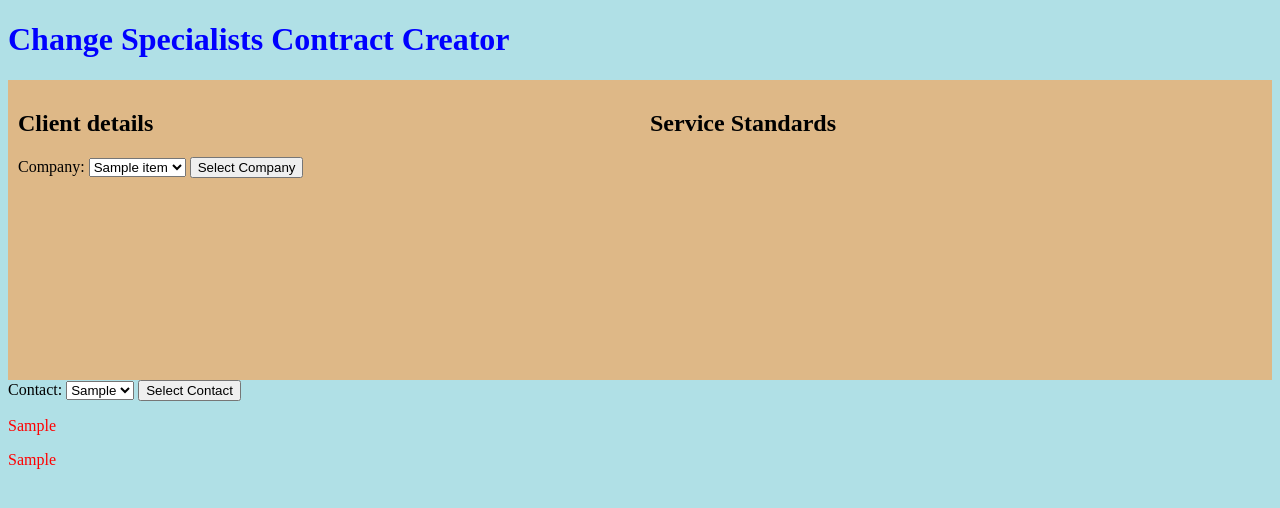
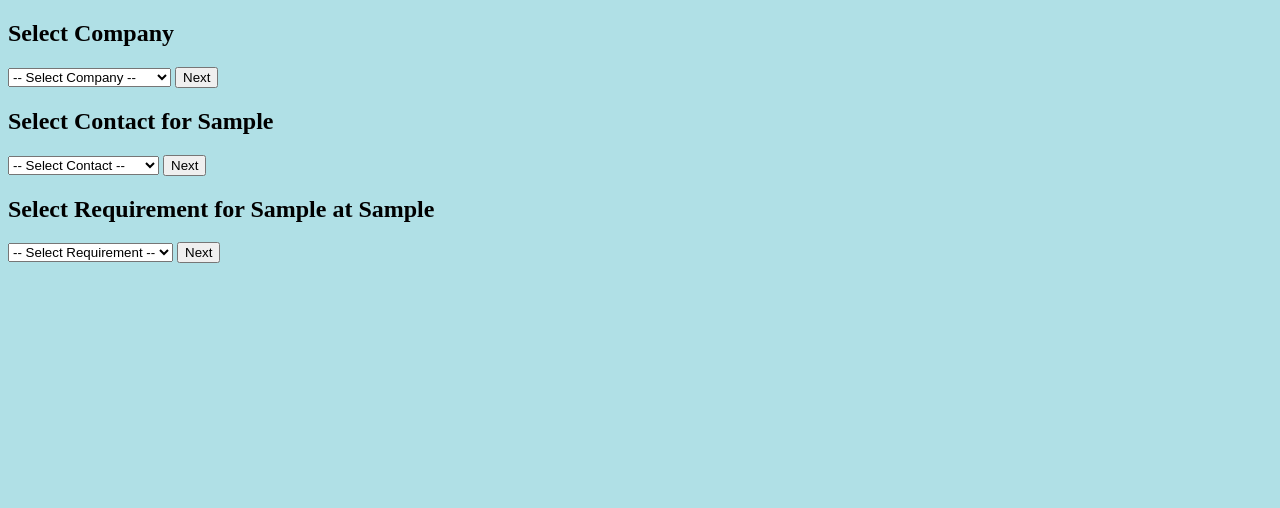
Before and after one commit to mikehorn1969/cs_contracts, a Flask app: template src/templates/index.html in a window 1280 px wide. Shown: the top 508 px of the page. Run offline with Flask 3, Linux system fonts and the light colour scheme; the template is opened without the code that fills it: most values are stand-ins (such as "Sample title", 1, 10 or a date in 2020); data that the repository does not hold is empty.

Commit message:
Requirements back end completed. UI is not yet picking it up

```diff
--- a/src/app.py
+++ b/src/app.py
@@ -1,7 +1,7 @@
 # app.py
 
 from flask import Flask, render_template, request, jsonify, session, redirect, url_for
-from c7query import getC7Companies, getContactsByCompany, getC7Contacts
+from c7query import getC7Companies, getContactsByCompany, getC7Requirements
 from classes import Company, Contact, Requirement
 import secrets
 
@@ -11,39 +11,52 @@ app.secret_key = secrets.token_hex(32)
 @app.route('/', methods=["GET", "POST"])
 def index():
 
-    """ companies = getC7Companies()
-    company_names = []
-    for company in companies:
-        company_names.append(company.get("CompanyName"))
+    companies = getC7Companies()
+    company_names = [company["CompanyName"] for company in companies]
 
     contact_names = []
-    if session.get("selected_company") is None:
-        contacts = getC7Contacts()
-    else:
-        contacts = getContactsByCompany(session.get("selected_company"))
+    req_names = []
 
-    for contact in contacts:
-        contact_names.append(contact.get("ContactName")) """
-
-    #company_names = Company.get_all_companies()
-    company_names = []
-    contact_names = []
-    selected_contact = ""
+    selected_company = session.get('selected_company', '')
+    selected_contact = session.get('selected_contact', '')
+    selected_requirement = session.get('selected_requirement')
 
     if request.method == "POST":
         if 'btCompany' in request.form:
-            selected = request.form.get("company")
-            if selected:
-                session['selected_company'] = selected
-                selected_company = session.get('selected_company')
+            selected_company = request.form.get("company")
+            session['selected_company'] = selected_company
+            session['selected_contact'] = ''
+            return redirect(url_for('index'))
 
-        elif 'btContact' in request.form:
-            selected = request.form.get("contact")
-            if selected:
-                session['selected_contact'] = selected
-                selected_contact = session.get('selected_contact')
+        if 'btContact' in request.form:
+            selected_contact = request.form.get('contact')
+            session['selected_contact'] = selected_contact
+            return redirect(url_for('index'))
 
-    return render_template('index.html',items=company_names, selected_item=selected_company, items2=contact_names, selected_item2=selected_contact)
+        if 'btRequirement' in request.form:
+            selected_requirement = request.form.get('requirement')
+            session['selected_requirement'] = selected_requirement
+            return redirect(url_for('index'))
+
+    # Only show contacts if a company is selected
+    if selected_company:
+        contacts = getContactsByCompany(selected_company)
+        contact_names = [contact.get("ContactName") for contact in contacts]
+
+    if selected_requirement:
+        requirements = getC7Requirements(selected_company, selected_contact)
+        req_names = [requirement.get("ContactName") for requirement in requirements]
+
+    return render_template(
+        'index.html',
+        company_names=company_names,
+        selected_company=selected_company,
+        contact_names=contact_names,
+        selected_contact=selected_contact,
+        requirements=req_names,
+        selected_requirement=selected_requirement
+    )
+
 
 # API endpoint to get all companies (as JSON)
 @app.route('/api/companies')
@@ -52,12 +65,19 @@ def api_companies():
     return jsonify(companies)
 
 
-# API endpoint to get contacts for a company (if you want filtering)
+# API endpoint to get contacts for a company
 @app.route('/api/contacts')
 def api_contacts():
     contacts = getContactsByCompany(session.get('selected_company'))
     return jsonify(contacts)
 
 
+# API endpoint to get requirements for a company/contact
+@app.route('/api/requirements')
+def api_requirements():
+    requirements = getC7Requirements(session.get('selected_company'),session.get('selected_contact'))
+    return jsonify(requirements)
+
+
 if __name__ == '__main__':
     app.run(debug=True)
--- a/src/c7query.py
+++ b/src/c7query.py
@@ -248,76 +248,6 @@ def getC7Companies():
         return e
 
 
-def getC7Requirements():
-
-    if Config.find_by_name("C7 Key") is None:
-        loadConfig()
-
-    subscription_key = Config.find_by_name("C7 Key")
-    user_id = Config.find_by_name("C7 Userid")
-
-    try:
-        url = f"https://coll7openapi.azure-api.net/api/Company/AdvancedSearch"
-
-        hdr ={
-        # Request headers
-        'Cache-Control': 'no-cache',
-        'Ocp-Apim-Subscription-Key': subscription_key,
-        }
-        body ={
-            "userId": user_id,
-            "allColumns": False,
-            "columns": ["CompanyId", "CompanyName", "AddressLine1", "AddressLine2", "AddressLine3",
-                        "City", "Postcode", "telephoneNumber", "companyEmail", "registrationNumber"],
-            "includeArchived": False,
-            "parameters": [{
-                "fieldName": "DateCreated",
-                "fieldValue": "1 Jan 2010"
-            }]
-        }
-
-        response = requests.post(url, headers=hdr , json=body)
-
-        # Read and decode response
-        response_json = response.json()
-
-        # Extract desired fields
-        # companyname, name, address, emailaddress, phone, title
-        companies = []
-        for item in response_json:
-            AddressLine1 = item.get("AddressLine1", "")
-            AddressLine2 = item.get("AddressLine2", "")
-            AddressLine3 = item.get("AddressLine3", "")
-            City = item.get("City", "")
-            CompanyEmail = item.get("CompanyEmail", "")
-            CompanyId = item.get("CompanyId", "")
-            CompanyName = item.get("CompanyName", "")
-            Postcode = item.get("Postcode", "")
-            RegistrationNumber = item.get("RegistrationNumber", "")
-            TelephoneNumber = item.get("TelephoneNumber", "")
-
-            RawAddress = (AddressLine1 or "") + ", " + (AddressLine2 or "") + ", " + (AddressLine3 or "") + ", " + (City or "") + ", " + (Postcode or "")
-
-            CompanyAddress = re.sub(r',+', ',', RawAddress)    # strip extra commas where an address field was empty
-
-            # create a new Company instance
-            new_contact = Company({CompanyName}, CompanyAddress, {CompanyEmail}, {TelephoneNumber}, {RegistrationNumber})
-
-            companies.append({
-                "CompanyId": CompanyId,
-                "CompanyName": CompanyName,
-                "CompanyAddress": CompanyAddress,
-                "CompanyEmail": CompanyEmail,
-                "CompanyPhone": TelephoneNumber,
-                "CompanyNumber": RegistrationNumber
-            })
-
-        return companies
-
-    except Exception as e:
-        return e
-
-
 def getC7Candidates():
 
     if Config.find_by_name("C7 Key") is None:
@@ -455,16 +385,17 @@ def getContactsByCompany(CompanyName):
     except Exception as e:
         return e
 
-def getC7Requirements(company_name,contact_name,status):
+def getC7Requirements(company_name,contact_name):
 
     if Config.find_by_name("C7 Key") is None:
         loadConfig()
 
     subscription_key = Config.find_by_name("C7 Key")
     user_id = Config.find_by_name("C7 Userid")
+    notStatus = "Dead"
 
     try:
-        url = f"https://coll7openapi.azure-api.net/api/Requirement/Search?UserId={user_id}&Status={status}&CompanyName={company_name}&ContactName={contact_name}"
+        url = f"https://coll7openapi.azure-api.net/api/Requirement/Search?UserId={user_id}&CompanyName={company_name}&ContactName={contact_name}"
 
         hdr ={
         # Request headers
@@ -477,17 +408,23 @@ def getC7Requirements(company_name,contact_name,status):
 
         requirements = []
         for item in response_json:
+
+            # ignore dead requirements
+            if item.get("statusCode") == notStatus:
+                continue
+
             CompanyName = item.get("companyName", "")
             ContactName = item.get("contactName", "")
             Description = item.get("entityDescription", "")
+            JobTitle = item.get("jobTitle", "")
 
-
-            new_requirement = Requirement(CompanyName, ContactName, Description)
+            new_requirement = Requirement(CompanyName, ContactName, Description, JobTitle)
 
             requirements.append({
                 "CompanyName": CompanyName,
                 "ContactName": ContactName,
-                "Description": Description
+                "Description": Description,
+                "JobTitle": JobTitle
             })
 
         return requirements
@@ -497,7 +434,10 @@ def getC7Requirements(company_name,contact_name,status):
 
 
 if __name__ == '__main__':
-    returnval = getC7Companies()
 
-    for company in returnval:
-        print(company.get("CompanyName"))
+    company_name = "Bellrock Property and Facilities Management"
+    contact_name = "Matt Langelier"
+    result = getC7Requirements(company_name,contact_name)
+
+    for reqfile in result:
+        print(reqfile.get("Description"))
--- a/src/classes.py
+++ b/src/classes.py
@@ -98,10 +98,11 @@ class Requirement:
     counter = 0
     _instances = []
 
-    def __init__(self, companyname, contactname, description ):
+    def __init__(self, companyname, contactname, description, jobtitle ):
         self.companyname = companyname
         self.contactname = contactname
         self.description = description
+        self.jobtitle = jobtitle
 
         Requirement.counter += 1 # increment the company counter
         Requirement._instances.append(self)
--- a/src/templates/index.html
+++ b/src/templates/index.html
@@ -29,60 +29,61 @@
         });
     }
 
+    async function loadRequirements() {
+        let response = await fetch('/api/requirements');
+        let reqs = await response.json();
+        let reqSelect = document.getElementById('requirement');
+        requirements.forEach(c => {
+            let option = document.createElement('option');
+            option.value = c.requirementId || c.entityDescription;
+            option.text = c.jobTitle || c.entityDescription;
+            reqSelect.appendChild(option);
+        });
+    }
+
     window.onload = function() {
         loadCompanies();
         loadContacts();
+        loadRequirements();
     };
     </script>
 </head>
 <body>
-    <h1>Change Specialists Contract Creator</h1>
-    <div class="row">
-        <div class="column">
-            <h2>Client details</h2>
-            <form method="POST" name="CompanyForm">
-                <label for="company">Company:</label>
-                <select id="company" name="company">
-                    {% for item in items %}
-                        <option value="{{ item }}" {% if selected_item == item %}selected{% endif %}>{{ item }}</option>
-                    {% endfor %}
-                </select>
-
-        <button type="submit" name="btCompany">Select Company</button>
-        <br>
-    </form>
-        </div>
-        <div class="column">
-            <h2>Service Standards</h2>
-            <table name="tbStandards">
-
-            </table>
-        </div>
-    </div>
-
-
-
-    {% if selected_item %}
-    <form method="POST" name="ContactForm"></form>
-        <label for="contact">Contact:</label>
-        <select id="contact" name ="contact">
-            {% for item2 in items2 %}
-                <option value="{{ item2 }}" {% if selected_item == item2 %}selected{% endif %}>{{ item2 }}</option>
+    <h2>Select Company</h2>
+    <form method="POST">
+        <select name="company">
+            <option value="">-- Select Company --</option>
+            {% for name in company_names %}
+                <option value="{{ name }}" {% if name == selected_company %}selected{% endif %}>{{ name }}</option>
             {% endfor %}
         </select>
+        <button type="submit" name="btCompany">Next</button>
+    </form>
 
-        <button type="submit" name="btContact">Select Contact</button>
-        <br>
-
-    </form>
+    {% if selected_company %}
+        <h2>Select Contact for {{ selected_company }}</h2>
+        <form method="POST">
+            <select name="contact">
+                <option value="">-- Select Contact --</option>
+                {% for name in contact_names %}
+                    <option value="{{ name }}" {% if name == selected_contact %}selected{% endif %}>{{ name }}</option>
+                {% endfor %}
+            </select>
+            <button type="submit" name="btContact">Next</button>
+        </form>
     {% endif %}
 
-    {% if selected_item %}
-    <p>{{ selected_item }}</p>
+    {% if selected_contact %}
+        <h2>Select Requirement for {{ selected_contact }} at {{selected_company }}</h2>
+        <form method="POST">
+            <select name="requirement">
+                <option value="">-- Select Requirement --</option>
+                {% for name in requirements %}
+                    <option value="{{ name }}" {% if name == selected_requirement %}selected{% endif %}>{{ name }}</option>
+                {% endfor %}
+            </select>
+            <button type="submit" name="btRequirement">Next</button>
+        </form>
     {% endif %}
-    {% if selected_item2 %}
-    <p>{{ selected_item2 }}</p>
-    {% endif %}
-
 </body>
 </html>
```
Also changed, not shown: tests/test_c7query.py (+14 -8 lines).
